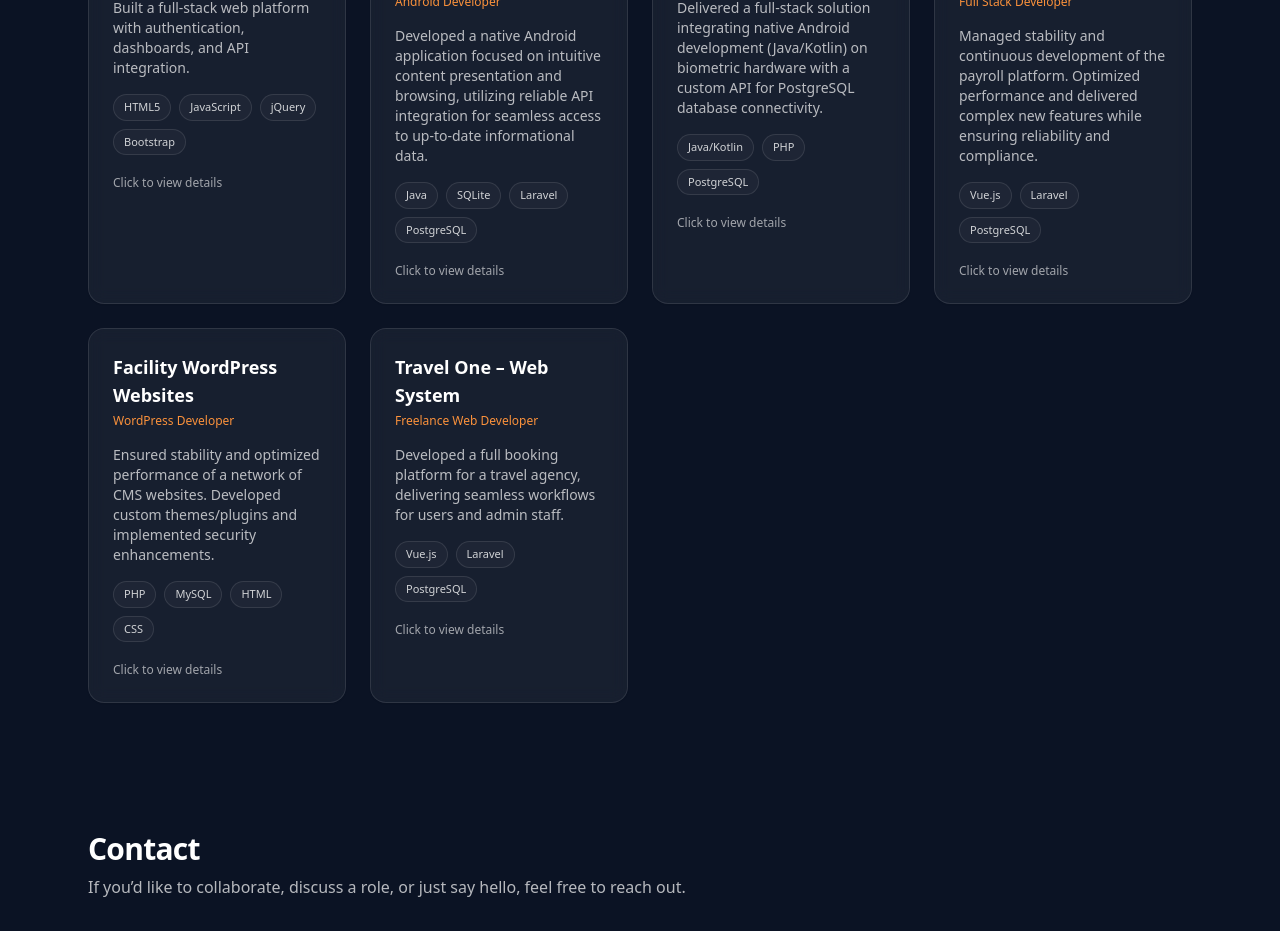
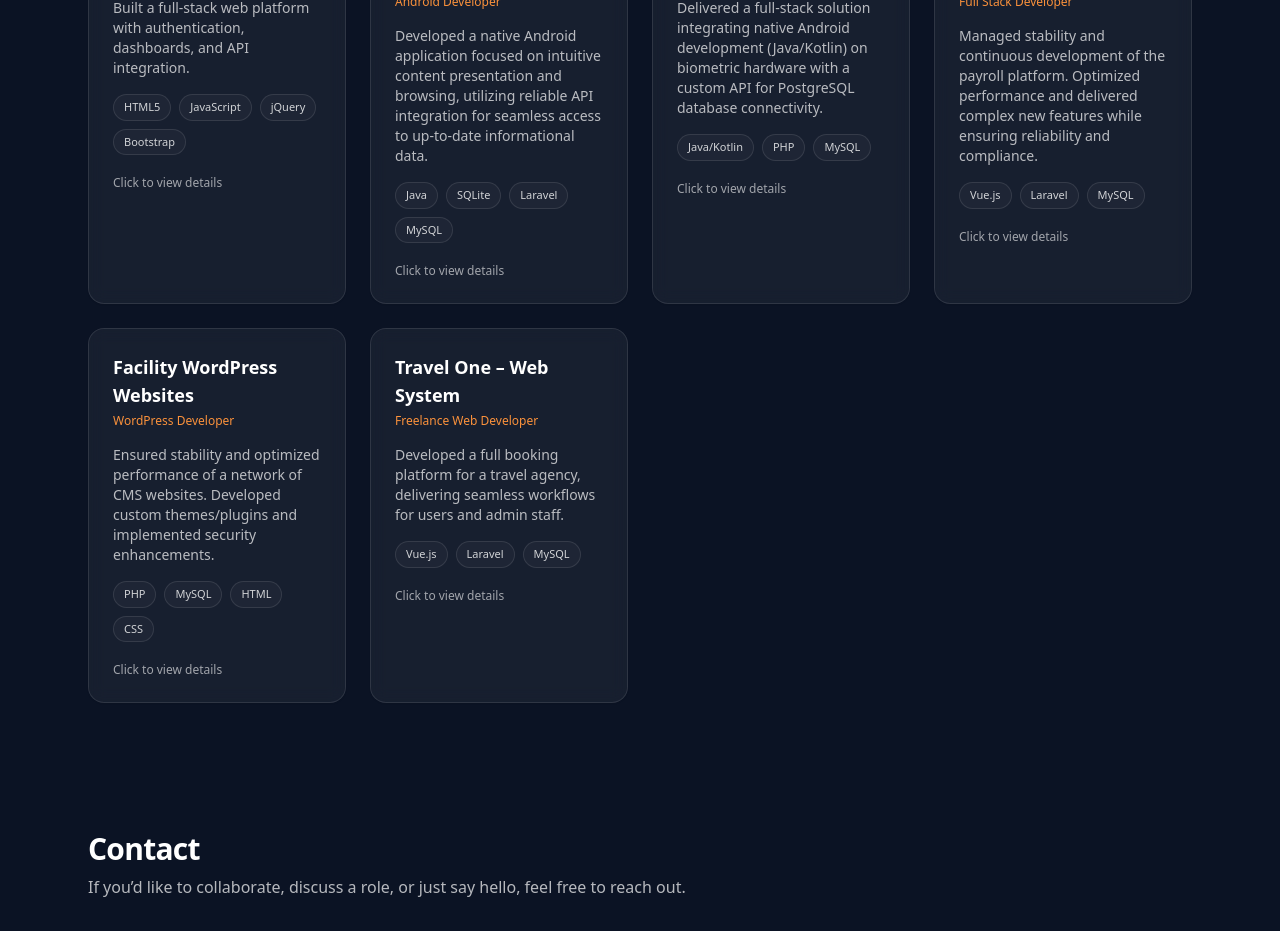
Before and after one commit to ealabril-dev/portfolio, a React (Vite) app: page / in a window 1280 px wide. Shown: the part 2460-3391 px from the top of the page. Built offline with nearby package versions, Linux system fonts and the light colour scheme.

Commit message:
Update Tech Stacks in Projects

```diff
--- a/src/sections/Projects.jsx
+++ b/src/sections/Projects.jsx
@@ -7,7 +7,7 @@ const projects = [
     title: "HPDAI Website",
     role: "Full Stack Developer",
     desc: "Built a full-stack web platform with authentication, dashboards, and API integration.",
-    tech: ["HTML5", "JavaScript", "jQuery", "Bootstrap"],
+    tech: ["HTML5", "JavaScript", "jQuery", "Bootstrap", "MySQL"],
     details: [
       "Implemented authentication and role-based access.",
       "Built dashboards and admin utilities for internal workflows.",
@@ -22,7 +22,7 @@ const projects = [
     title: "Dental Access Android Application",
     role: "Android Developer",
     desc: "Developed a native Android application focused on intuitive content presentation and browsing, utilizing reliable API integration for seamless access to up-to-date informational data.",
-    tech: ["Java", "SQLite", "Laravel", "PostgreSQL"],
+    tech: ["Java", "SQLite", "Laravel", "MySQL"],
     details: [
       "Designed an easy-to-navigate UI for browsing content.",
       "Implemented API-driven data sync and caching.",
@@ -34,7 +34,7 @@ const projects = [
     title: "ITMS Iris Timeclock",
     role: "Full Stack Developer",
     desc: "Delivered a full-stack solution integrating native Android development (Java/Kotlin) on biometric hardware with a custom API for PostgreSQL database connectivity.",
-    tech: ["Java/Kotlin", "PHP", "PostgreSQL"],
+    tech: ["Java/Kotlin", "PHP", "MySQL"],
     details: [
       "Integrated with biometric hardware for time logging.",
       "Created a custom API layer for device ↔ server communication.",
@@ -46,7 +46,7 @@ const projects = [
     title: "EFTC Time Management System",
     role: "Full Stack Developer",
     desc: "Managed stability and continuous development of the payroll platform. Optimized performance and delivered complex new features while ensuring reliability and compliance.",
-    tech: ["Vue.js", "Laravel", "PostgreSQL"],
+    tech: ["Vue.js", "Laravel", "MySQL"],
     details: [
       "Built and shipped new timekeeping & payroll features.",
       "Improved performance and reliability of critical workflows.",
@@ -70,7 +70,7 @@ const projects = [
     title: "Travel One – Web System",
     role: "Freelance Web Developer",
     desc: "Developed a full booking platform for a travel agency, delivering seamless workflows for users and admin staff.",
-    tech: ["Vue.js", "Laravel", "PostgreSQL"],
+    tech: ["Vue.js", "Laravel", "MySQL"],
     details: [
       "Built booking flow and admin management tools.",
       "Implemented role-based features for users/admin staff.",
```
